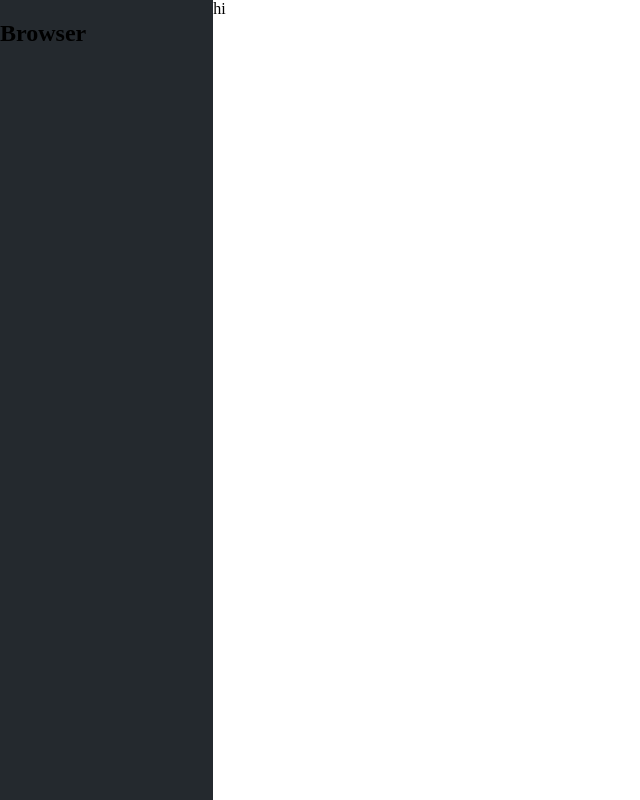
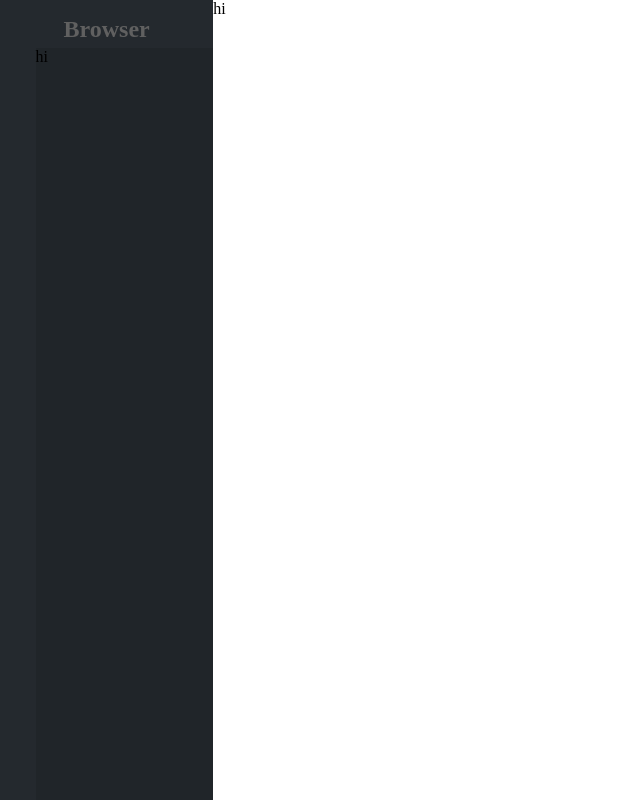
Before and after one commit to Stefanwullems/starwars-browser-client, a React (Create React App) app: page / in a window 1280 px wide. Shown: the whole page, without its empty margins (0-640 px from the left). Built offline with nearby package versions, Linux system fonts and the light colour scheme.

Commit message:
look for the navbar done

```diff
--- a/src/Components/Layout.tsx
+++ b/src/Components/Layout.tsx
@@ -1,5 +1,6 @@
 import * as React from "react";
 import { Grid, withStyles } from "@material-ui/core";
+import NavBarContainer from "./NavBar/NavBarContainer";
 
 interface IProps {
   children: any;
@@ -8,7 +9,7 @@ interface IProps {
 
 const styles = {
   navBar: {
-    backgroundColor: "#24292e",
+    backgroundColor: "#202529",
     height: "100vh"
   },
   main: {}
@@ -18,7 +19,7 @@ function Layout({ children, classes }: IProps) {
   return (
     <Grid container>
       <Grid item xs={2} className={classes.navBar}>
-        <h2>Browser</h2>
+        <NavBarContainer />
       </Grid>
       <Grid item xs={10} className={classes.main}>
         {children}
--- /dev/null
+++ b/src/Components/NavBar/NavBarContainer.tsx
@@ -0,0 +1,21 @@
+import * as React from "react";
+import NavHeader from "./NavHeader";
+import { Grid } from "@material-ui/core";
+
+class NavBarContainer extends React.Component {
+  render() {
+    return (
+      <React.Fragment>
+        <NavHeader />
+        <Grid container style={{ height: "94vh" }}>
+          <Grid item xs={2} style={{ backgroundColor: "#24292e" }} />
+          <Grid item xs={10}>
+            <div>hi</div>
+          </Grid>
+        </Grid>
+      </React.Fragment>
+    );
+  }
+}
+
+export default NavBarContainer;
--- /dev/null
+++ b/src/Components/NavBar/NavHeader.tsx
@@ -0,0 +1,30 @@
+import * as React from "react";
+import { withStyles } from "@material-ui/core";
+
+interface IProps {
+  classes: any;
+}
+
+const styles = {
+  header: {
+    color: "#606060",
+    margin: 0,
+    paddingTop: "2vh"
+  },
+  container: {
+    backgroundColor: "#24292e",
+    height: "6vh"
+  }
+};
+
+function NavHeader({ classes }: IProps) {
+  return (
+    <div className={classes.container}>
+      <h2 className={classes.header} style={{ textAlign: "center" }}>
+        Browser
+      </h2>
+    </div>
+  );
+}
+
+export default withStyles(styles)(NavHeader);
```
Also changed, not shown: src/Components/Planets/PlanetsContainer.tsx (added, +9 -0 lines), src/Components/NavBar.tsx (deleted).
